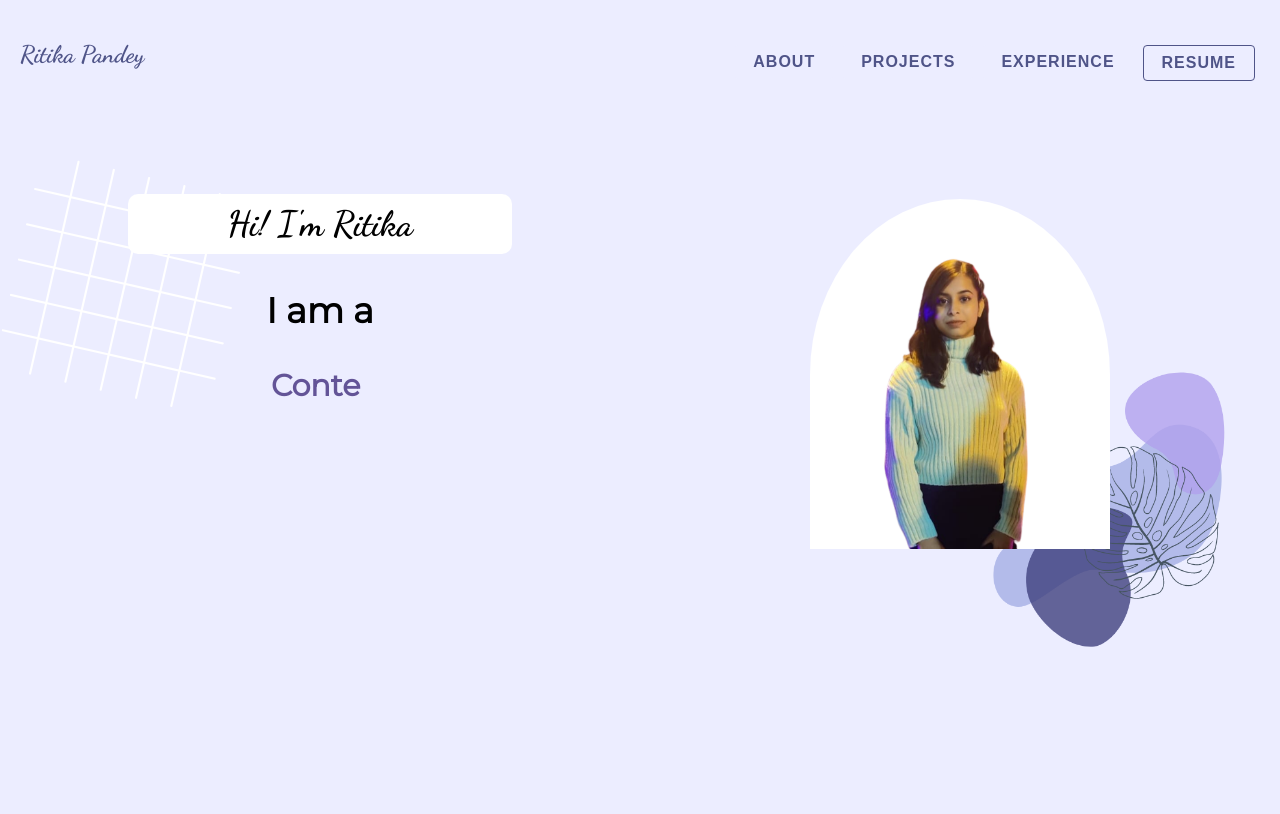
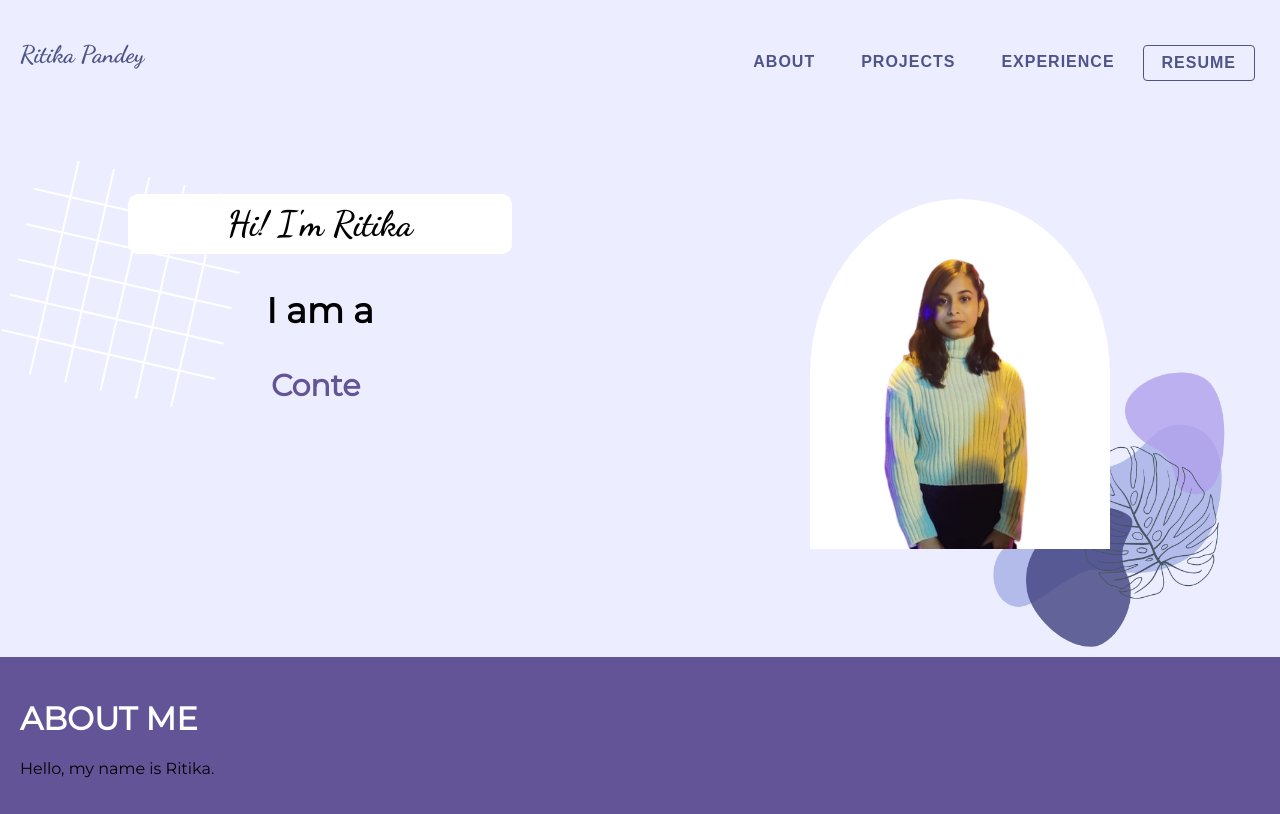
Before and after one commit to Ritika-Pandey01/Portfolio, a React (Create React App) app: page /about in a window 1280 px wide. Built offline with nearby package versions, Linux system fonts and the light colour scheme.

Commit message:
Created About me page

```diff
--- /dev/null
+++ b/src/Components/About/About.jsx
@@ -0,0 +1,15 @@
+import React from "react";
+import "./about.css";
+
+function About() {
+  return (
+    <>
+      <div className="about">
+      <h1>ABOUT ME</h1>
+      <p>Hello, my name is Ritika.</p>
+      </div>
+    </>
+  )
+}
+
+export default About
--- /dev/null
+++ b/src/Components/About/about.css
@@ -0,0 +1,7 @@
+.about{
+    background-color: #635497;
+    padding: 20px;
+}
+.about h1{
+    color: white;
+}
--- a/src/Components/App.js
+++ b/src/Components/App.js
@@ -1,11 +1,13 @@
 import React from "react";
 import Navbar from "./navbar/Navbar";
 import Home from "./Home/Home";
+import About from "./About/About";
 function App() {
   return (
     <>
       <Navbar/>
       <Home/>
+      <About/>
     </>
   );
 }
```
